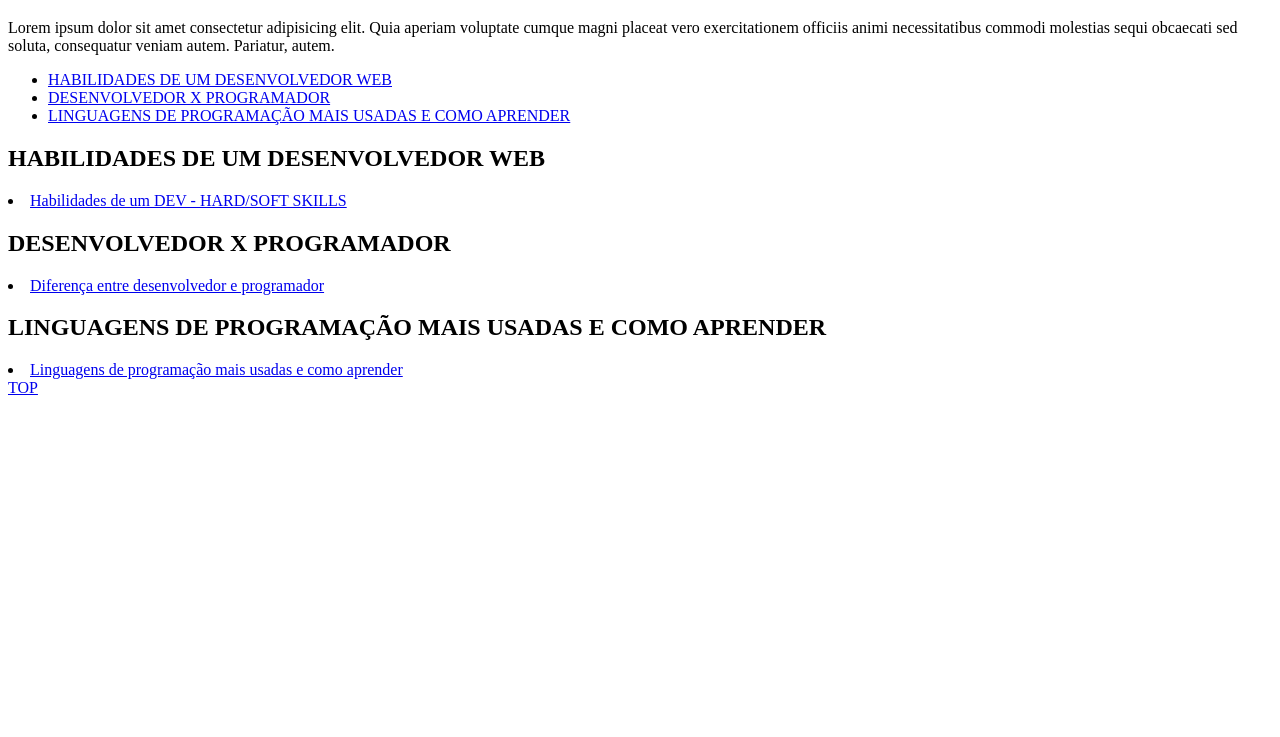
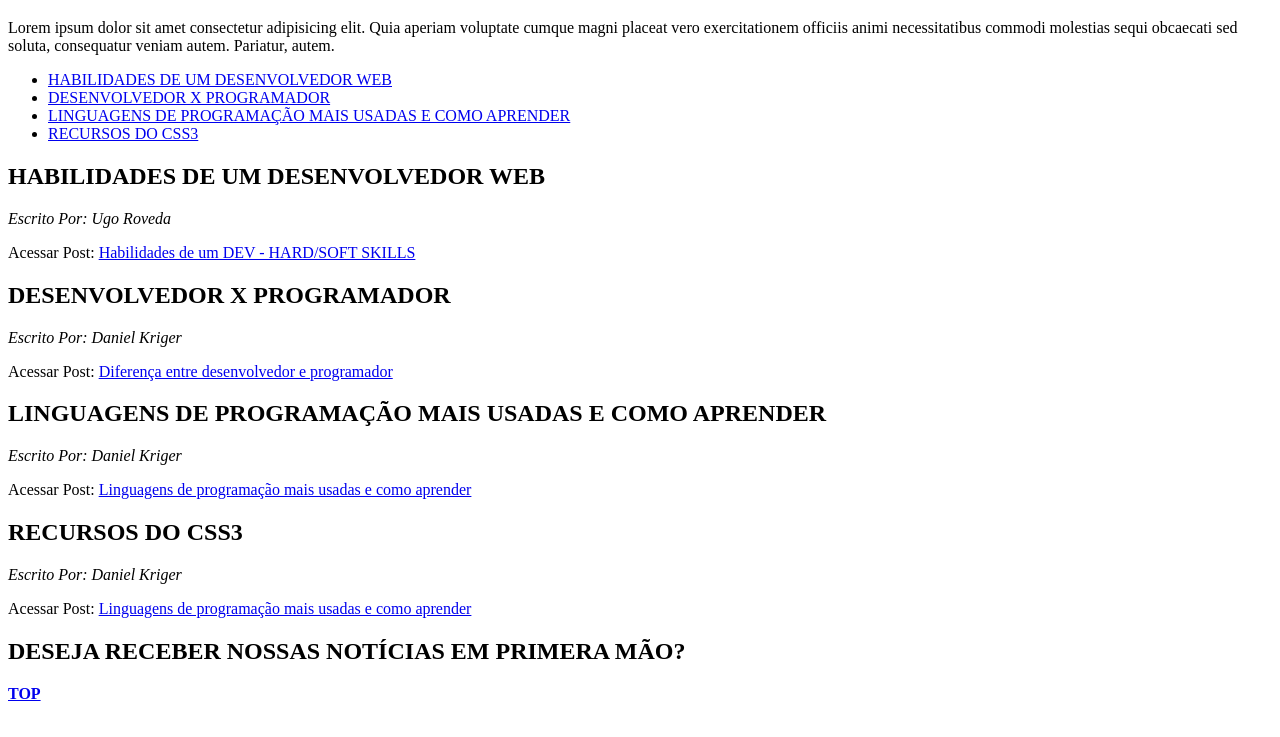
Before and after one commit to almeidafrederico/Sprint-1---Blog-Kenzie, a plain HTML site: page index.html in a window 1280 px wide. Shown: the part 61-798 px from the top of the page. Drawn offline with Linux system fonts and the light colour scheme.

Commit message:
Divisão main e section

```diff
--- a/index.html
+++ b/index.html
@@ -9,26 +9,44 @@
         <link rel="icon" href="./src/img/favicon.jpeg">
     </head>
     <body>
+        <div>
             <h1>BLOG MUNDO FULL-STACK</h1>
                 <p>Lorem ipsum dolor sit amet consectetur adipisicing elit. Quia aperiam voluptate cumque magni placeat vero exercitationem officiis animi necessitatibus commodi molestias sequi obcaecati sed soluta, consequatur veniam autem. Pariatur, autem.</p>
-
+        </div>
+        <div>
             <ul>
                 <li><a href="#habilidades">HABILIDADES DE UM DESENVOLVEDOR WEB</a></li>
                 <li><a href="#desenvolvedor">DESENVOLVEDOR X PROGRAMADOR</a></li>
                 <li><a href="#linguagens">LINGUAGENS DE PROGRAMAÇÃO MAIS USADAS E COMO APRENDER</a></li>
+                <li><a href="#css3">RECURSOS DO CSS3</a></li>
             </ul>
-
-
+        </div>
+        <section>
+            <div>
                 <h2 id="habilidades">HABILIDADES DE UM DESENVOLVEDOR WEB</h2>
-            <li><a href="https://kenzie.com.br/blog/habilidades-de-um-desenvolvedor/" target="_blank">Habilidades de um DEV - HARD/SOFT SKILLS</a></li>
-
+                <p><cite>Escrito Por: Ugo Roveda</cite></p>
+                <lu>Acessar Post: <a href="https://kenzie.com.br/blog/habilidades-de-um-desenvolvedor/" target="_blank">Habilidades de um DEV - HARD/SOFT SKILLS</a></lu>
+            </div>
+            <div>
                 <h2 id="desenvolvedor">DESENVOLVEDOR X PROGRAMADOR</h2>
-            <li><a href="https://kenzie.com.br/blog/diferenca-de-programador-e-desenvolvedor/" target="_blank">Diferença entre desenvolvedor e programador</a></li>
-
+                <p><cite>Escrito Por: Daniel Kriger</cite></p>
+                <lu>Acessar Post: <a href="https://kenzie.com.br/blog/diferenca-de-programador-e-desenvolvedor/" target="_blank">Diferença entre desenvolvedor e programador</a></lu>
+            </div>
+            <div>
                 <h2 id="linguagens">LINGUAGENS DE PROGRAMAÇÃO MAIS USADAS E COMO APRENDER</h2>
-            <li><a href="https://kenzie.com.br/blog/linguagens-de-programacao-mais-usadas/" target="_blank">Linguagens de programação mais usadas e como aprender</a></li>
-
-        <lu><a href="#top">TOP</a></lu>
+                <p><cite>Escrito Por: Daniel Kriger</cite></p>
+                <lu>Acessar Post: <a href="https://kenzie.com.br/blog/linguagens-de-programacao-mais-usadas/" target="_blank">Linguagens de programação mais usadas e como aprender</a></lu>
+            </div>
+            <div>
+                <h2 id="css3">RECURSOS DO CSS3</h2>
+                <p><cite>Escrito Por: Daniel Kriger</cite></p>
+                <lu>Acessar Post: <a href="https://kenzie.com.br/blog/css3/" target="_blank">Linguagens de programação mais usadas e como aprender</a></lu>
+            </div>
+        </section>
+        <section>
+            <h2>DESEJA RECEBER NOSSAS NOTÍCIAS EM PRIMERA MÃO?</h2>
+        </section>
+        <p><a href="#top"><strong>TOP</strong></a></p>
     </body>
 
 </html>
```
Lines whose indentation alone changed are shown as unchanged.
